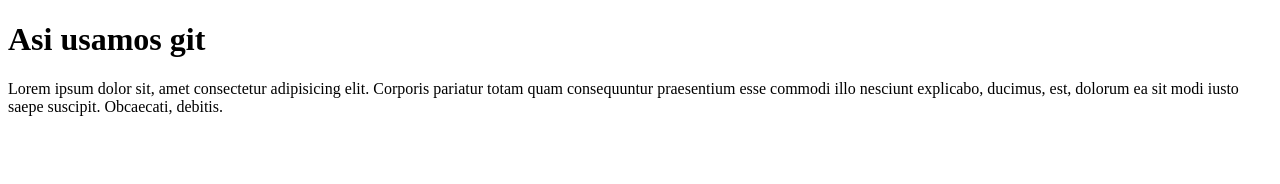
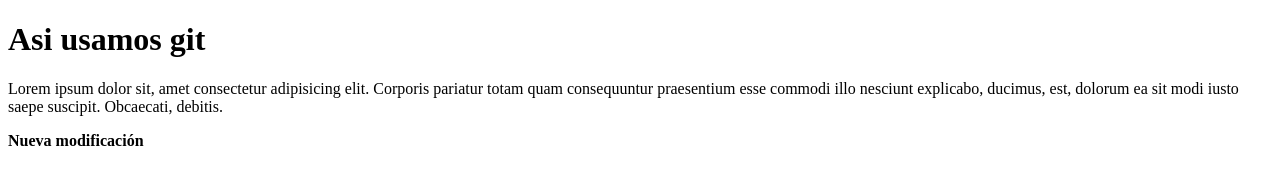
Before and after one commit to YuranyTb/Proyectoweb2, a plain HTML site: page index.html in a window 1280 px wide. Drawn offline with Linux system fonts and the light colour scheme.

Commit message:
segunda validacion

```diff
--- a/index.html
+++ b/index.html
@@ -13,4 +13,4 @@
 <h1>Asi usamos git</h1>
 <p>Lorem ipsum dolor sit, amet consectetur adipisicing elit. Corporis pariatur totam quam consequuntur praesentium esse commodi illo nesciunt explicabo, ducimus, est, dolorum ea sit modi iusto saepe suscipit. Obcaecati, debitis.
 
-</p>
+</p><strong>Nueva modificación</strong>
```
